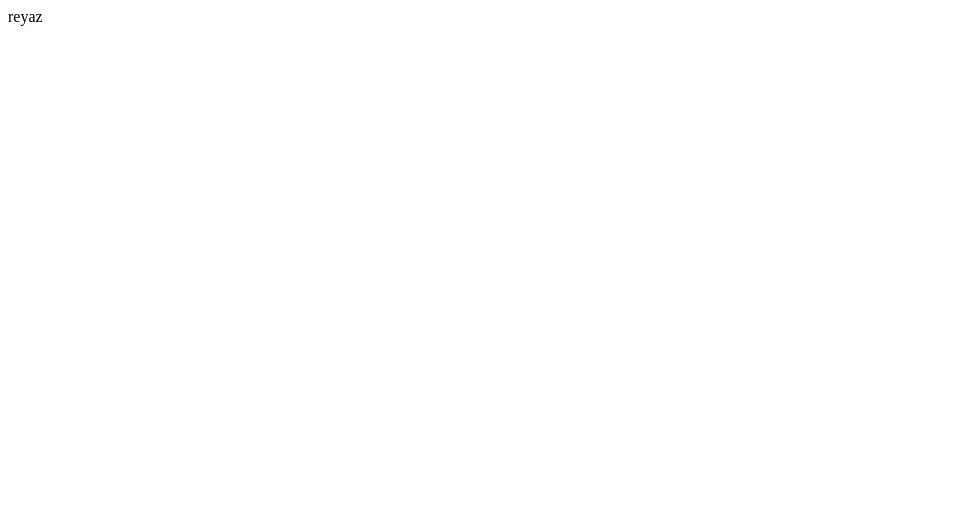
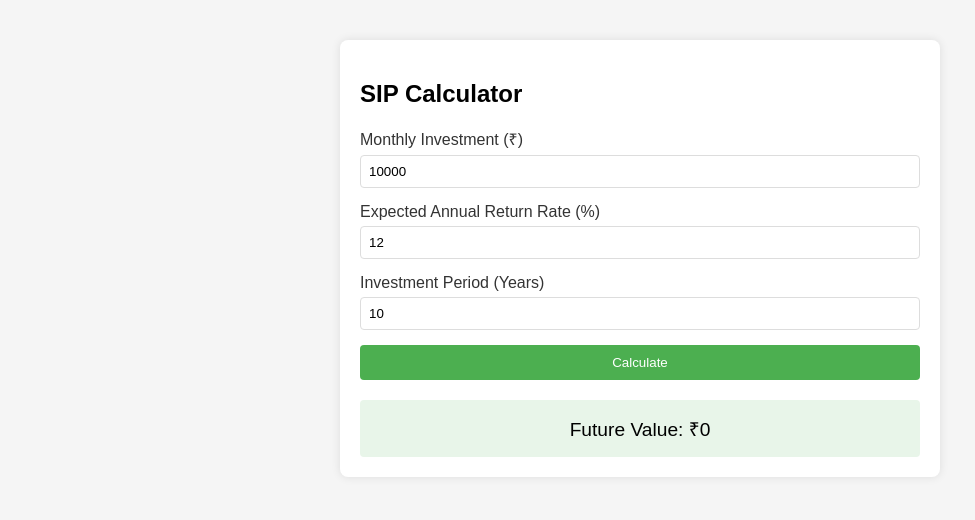
Before and after one commit to ruhs786/school, a plain HTML site: page index.html in a window 1280 px wide. Shown: the whole page, without its empty margins (0-975 px from the left). Drawn offline with Linux system fonts and the light colour scheme.

Commit message:
Update index.html

```diff
--- a/index.html
+++ b/index.html
@@ -1 +1,130 @@
-reyaz
+<!DOCTYPE html>
+<html lang="en">
+<head>
+    <meta charset="UTF-8">
+    <meta name="viewport" content="width=device-width, initial-scale=1.0">
+    <title>SIP Calculator</title>
+    <style>
+        body {
+            font-family: Arial, sans-serif;
+            max-width: 600px;
+            margin: 20px auto;
+            padding: 20px;
+            background-color: #f5f5f5;
+        }
+
+        .calculator {
+            background-color: white;
+            padding: 20px;
+            border-radius: 8px;
+            box-shadow: 0 0 10px rgba(0,0,0,0.1);
+        }
+
+        .input-group {
+            margin-bottom: 15px;
+        }
+
+        label {
+            display: block;
+            margin-bottom: 5px;
+            color: #333;
+        }
+
+        input {
+            width: 100%;
+            padding: 8px;
+            border: 1px solid #ddd;
+            border-radius: 4px;
+            box-sizing: border-box;
+        }
+
+        button {
+            background-color: #4CAF50;
+            color: white;
+            padding: 10px 20px;
+            border: none;
+            border-radius: 4px;
+            cursor: pointer;
+            width: 100%;
+        }
+
+        button:hover {
+            background-color: #45a049;
+        }
+
+        .result {
+            margin-top: 20px;
+            padding: 15px;
+            background-color: #e8f5e9;
+            border-radius: 4px;
+            text-align: center;
+            font-size: 1.2em;
+        }
+    </style>
+</head>
+<body>
+    <div class="calculator">
+        <h2>SIP Calculator</h2>
+
+        <div class="input-group">
+            <label>Monthly Investment (₹)</label>
+            <input type="number" id="investment" min="0" step="500" value="10000">
+        </div>
+
+        <div class="input-group">
+            <label>Expected Annual Return Rate (%)</label>
+            <input type="number" id="rate" min="0" max="30" step="0.1" value="12">
+        </div>
+
+        <div class="input-group">
+            <label>Investment Period (Years)</label>
+            <input type="number" id="years" min="1" max="50" value="10">
+        </div>
+
+        <button onclick="calculateSIP()">Calculate</button>
+
+        <div class="result" id="result">
+            Future Value: ₹0
+        </div>
+    </div>
+
+    <script>
+        function calculateSIP() {
+            // Get input values
+            const monthlyInvestment = parseFloat(document.getElementById('investment').value);
+            const annualRate = parseFloat(document.getElementById('rate').value) / 100;
+            const years = parseInt(document.getElementById('years').value);
+
+            // Validate inputs
+            if (isNaN(monthlyInvestment) || isNaN(annualRate) || isNaN(years)) {
+                alert("Please enter valid numbers in all fields");
+                return;
+            }
+
+            // Calculate values
+            const months = years * 12;
+            const monthlyRate = annualRate / 12;
+
+            // Calculate future value
+            let futureValue;
+            if (monthlyRate === 0) {
+                futureValue = monthlyInvestment * months;
+            } else {
+                futureValue = monthlyInvestment * (
+                    (Math.pow(1 + monthlyRate, months) - 1
+                ) / monthlyRate * (1 + monthlyRate);
+            }
+
+            // Format and display result
+            const formattedValue = new Intl.NumberFormat('en-IN', {
+                style: 'currency',
+                currency: 'INR',
+                maximumFractionDigits: 0
+            }).format(futureValue);
+
+            document.getElementById('result').innerHTML =
+                `Future Value: ${formattedValue}`;
+        }
+    </script>
+</body>
+</html>
```
